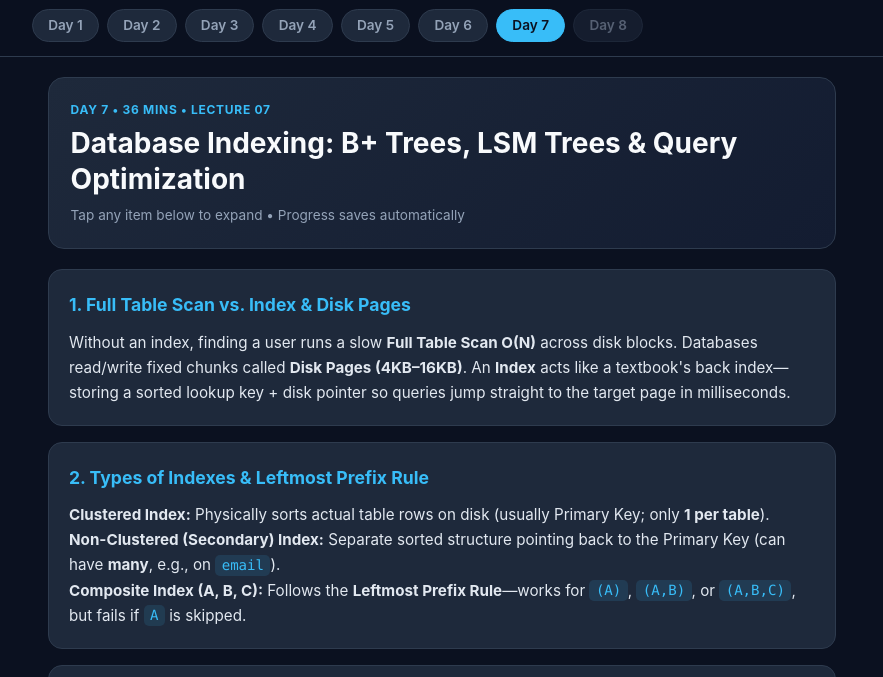
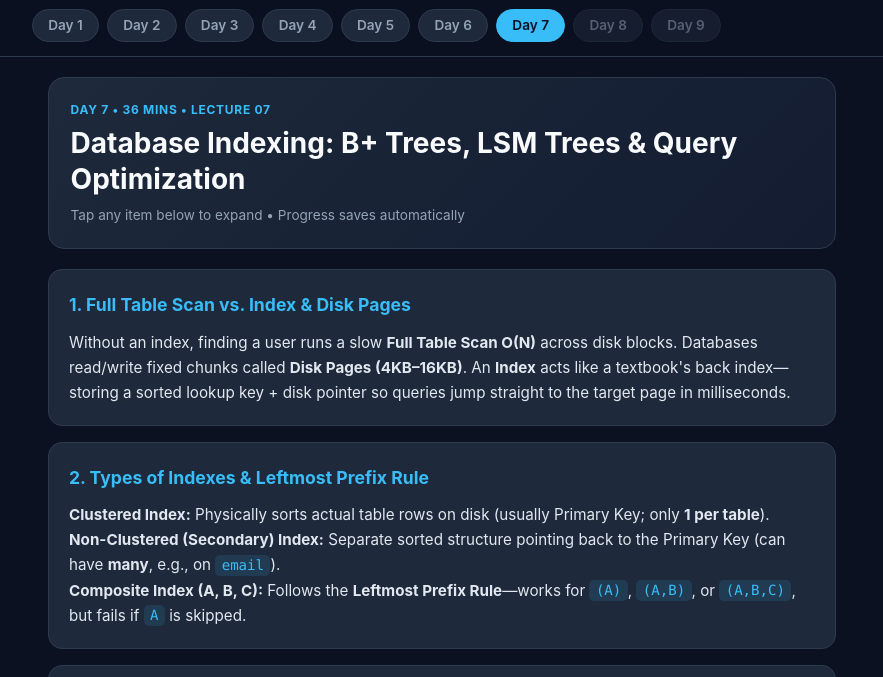
Before and after one commit to jagankumarpatra/System-Design, a plain HTML site: page index.html in a window 1280 px wide. Shown: the part 44-721 px from the top of the page, without its empty margins (198-1081 px from the left). Drawn offline with Linux system fonts and the light colour scheme.

Commit message:
Add upcoming lecture details for Day 9

```diff
--- a/index.html
+++ b/index.html
@@ -853,6 +853,13 @@
         title: "Upcoming System Design Topic",
         duration: "Lecture 08",
         status: "upcoming"
+      },
+      {
+        day:9,
+        label: "give ur idea",
+        title: "no idea",
+        duration:"Lecture 09",
+        status:"upcoming"
       }
     ];
 
```
